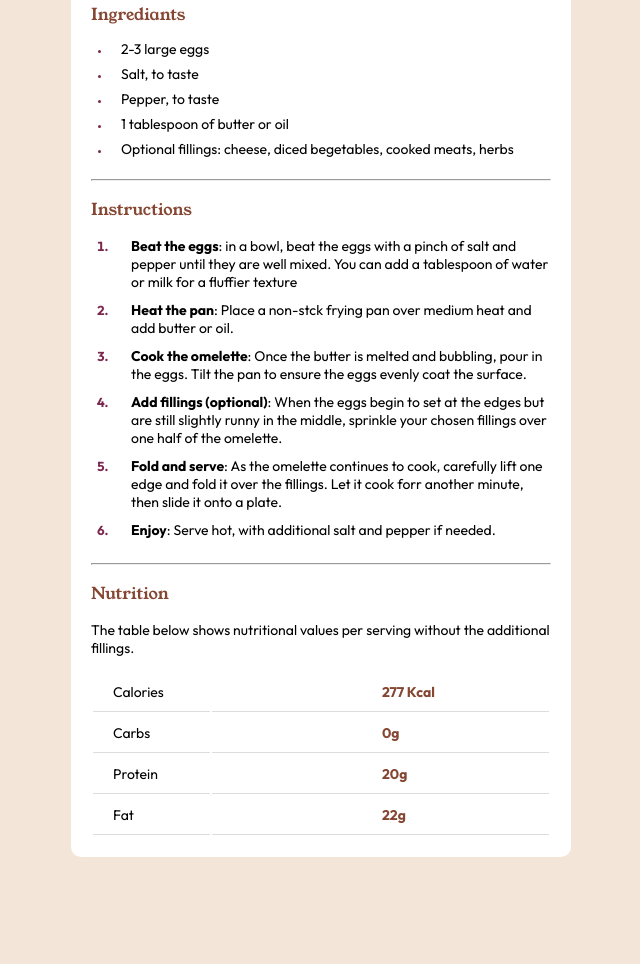
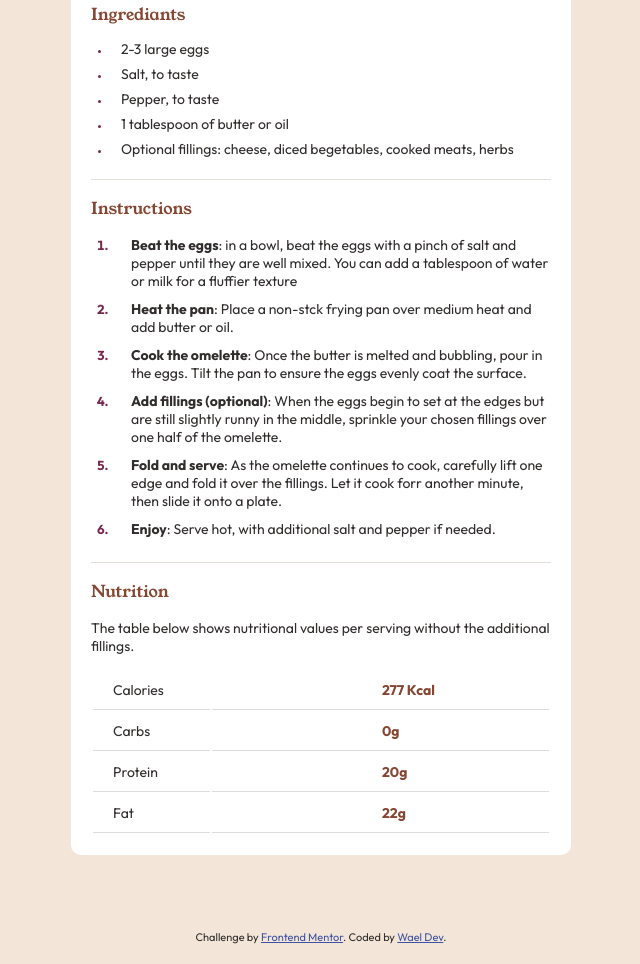
Before and after one commit to WaelDev/Recipe-page, a plain HTML site: page index.html in a window 1280 px wide. Shown: the part 596-1560 px from the top of the page, without its empty margins (319-959 px from the left). Before the commit the page ends 1528 px from the top, so only its background shows below. Drawn offline with Linux system fonts and the light colour scheme.

Commit message:
some changes

```diff
--- a/index.html
+++ b/index.html
@@ -17,6 +17,7 @@
       <h1 class="title">Simple omelette Recipe</h1>
       <p>An easy and quick dish, perfect for any meal. This classic omelette combines beaten eggs cooked to perfection,
         optionally filled with your choice of cheese, vegetables, or meats.</p>
+
       <!-- preparation section -->
       <div class="preparation">
         <h4>Preparation time</h4>
@@ -26,7 +27,6 @@
           <li><strong>Cooking</strong>: 5 minutes</li>
         </ul>
       </div>
-      <!-- ------------------- -->
 
       <!-- ingrediants section -->
       <div class="ingrediants">
@@ -40,7 +40,8 @@
         </ul>
       </div>
       <hr>
-      <!-- ------------------- -->
+
+      <!-- instructions section -->
       <div class="instructions">
         <h3 class="title-m">Instructions</h3>
         <ol>
@@ -58,6 +59,8 @@
           <li><strong>Enjoy</strong>: Serve hot, with additional salt and pepper if needed.</li>
         </ol>
         <hr>
+
+        <!-- nutrition section -->
         <div class="nutrition">
           <h3 class="title-m">Nutrition</h3>
           <p>The table below shows nutritional values per serving without the additional fillings.
@@ -84,70 +87,10 @@
       </div>
     </div>
   </div>
-
-
-
-
-
-
-
-  <!-- Simple Omelette Recipe
-
-  An easy and quick dish, perfect for any meal. This classic omelette combines beaten eggs cooked
-  to perfection, optionally filled with your choice of cheese, vegetables, or meats.
-
-  Preparation time
-
-  Total: Approximately 10 minutes
-  Preparation: 5 minutes
-  Cooking: 5 minutes
-
-  Ingredients
-
-  2-3 large eggs
-  Salt, to taste
-  Pepper, to taste
-  1 tablespoon of butter or oil
-  Optional fillings: cheese, diced vegetables, cooked meats, herbs
-
-  Instructions
-
-  Beat the eggs: In a bowl, beat the eggs with a pinch of salt and pepper until they are well mixed.
-  You can add a tablespoon of water or milk for a fluffier texture.
-
-  Heat the pan: Place a non-stick frying pan over medium heat and add butter or oil.
-
-  Cook the omelette: Once the butter is melted and bubbling, pour in the eggs. Tilt the pan to ensure
-  the eggs evenly coat the surface.
-
-  Add fillings (optional): When the eggs begin to set at the edges but are still slightly runny in the
-  middle, sprinkle your chosen fillings over one half of the omelette.
-
-  Fold and serve: As the omelette continues to cook, carefully lift one edge and fold it over the
-  fillings. Let it cook for another minute, then slide it onto a plate.
-
-  Enjoy: Serve hot, with additional salt and pepper if needed.
-
-  Nutrition
-
-  The table below shows nutritional values per serving without the additional fillings.
-
-  Calories
-  277kcal
-
-  Carbs
-  0g
-
-  Protein
-  20g
-
-  Fat
-  22g -->
-
-  <!-- <div class="attribution">
+  <div class="attribution">
     Challenge by <a href="https://www.frontendmentor.io?ref=challenge" target="_blank">Frontend Mentor</a>.
-    Coded by <a href="#">Your Name Here</a>.
-  </div> -->
+    Coded by <a href="#">Wael Dev</a>.
+  </div>
 </body>
 
 </html>
--- a/style.css
+++ b/style.css
@@ -1,5 +1,3 @@
-
-
 @import url('https://fonts.googleapis.com/css2?family=Outfit:wght@100..900&family=Young+Serif&display=swap');
 
 :root {
@@ -22,8 +20,11 @@
 body {
   margin: 0;
   display: flex;
+  flex-direction: column;
   justify-content: center;
+  align-items: center;
   font-family: var(--body-font);
+  color: var(--Dark_Charcoal);
   font-size: 14px;
   background: var(--Eggshell);
 }
@@ -140,6 +141,12 @@ td > strong {
   color: var(--Nutmeg);
 }
 
+hr {
+  height: 1px;
+  background-color: var(--Light_Grey);
+  border: none;
+}
+
 table {
   width: 100%;
 }
@@ -150,19 +157,22 @@ table {
   font-weight: var(--title-font-weight);
 }
 
+.attribution {
+  margin-bottom: 20px;
+}
 .attribution a {
+  width: 100%;
   color: hsl(228, 45%, 44%);
 }
 
 /* Style Responsive for mobile */
-@media screen and (max-width: 500px) {
+@media (max-width: 500px) {
   .container {
     border-radius: 0px;
     margin-top: 0px;
     margin-bottom: 0px;
   }
   .image-cover {
-    /* width: 100%; */
     height: 200px;
     object-fit: cover;
     border-radius: 0px;
@@ -171,4 +181,8 @@ table {
   .container__body {
     padding: 40px;
   }
+
+  .attribution {
+    display: none;
+  }
 }
```
